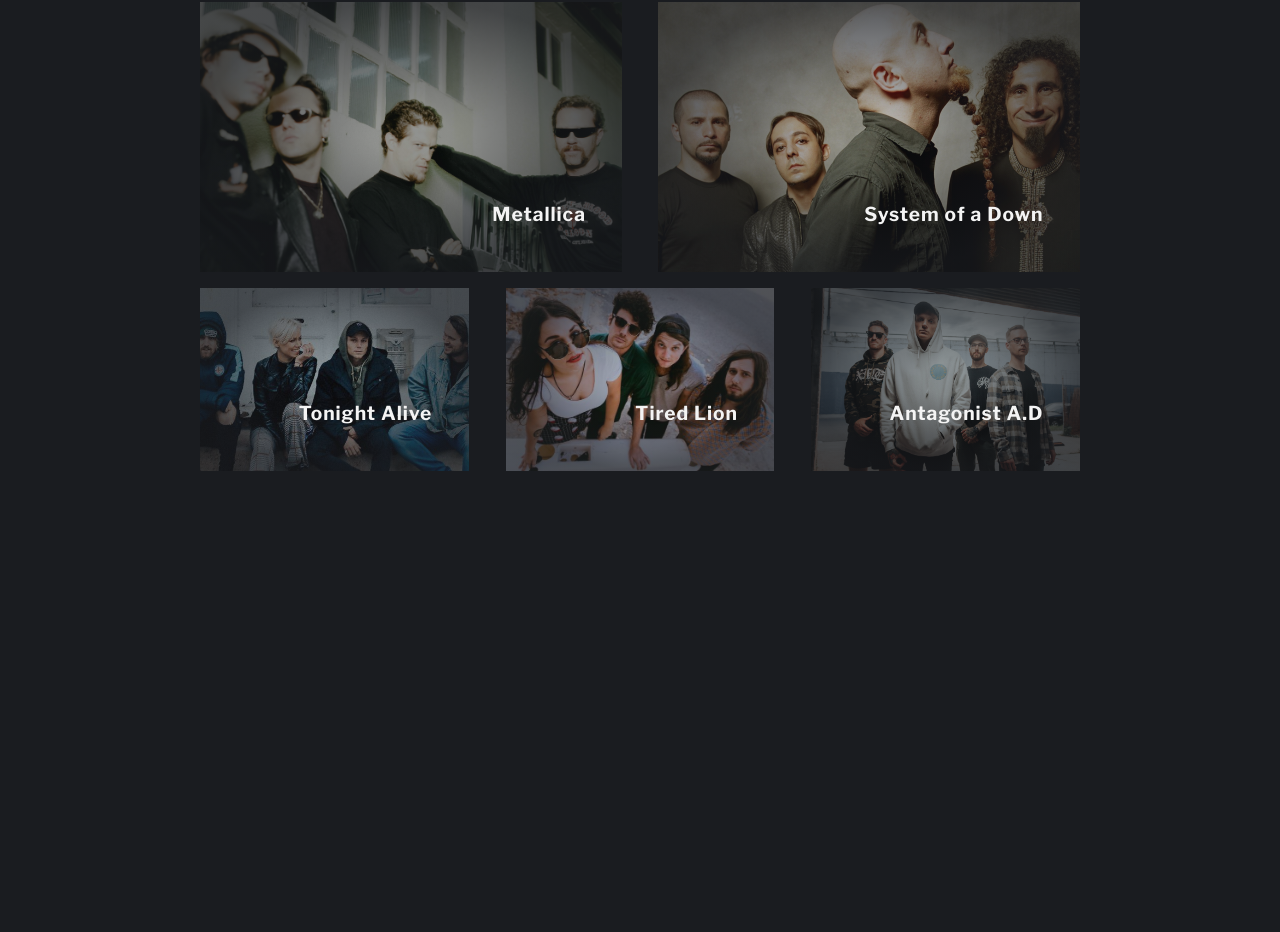
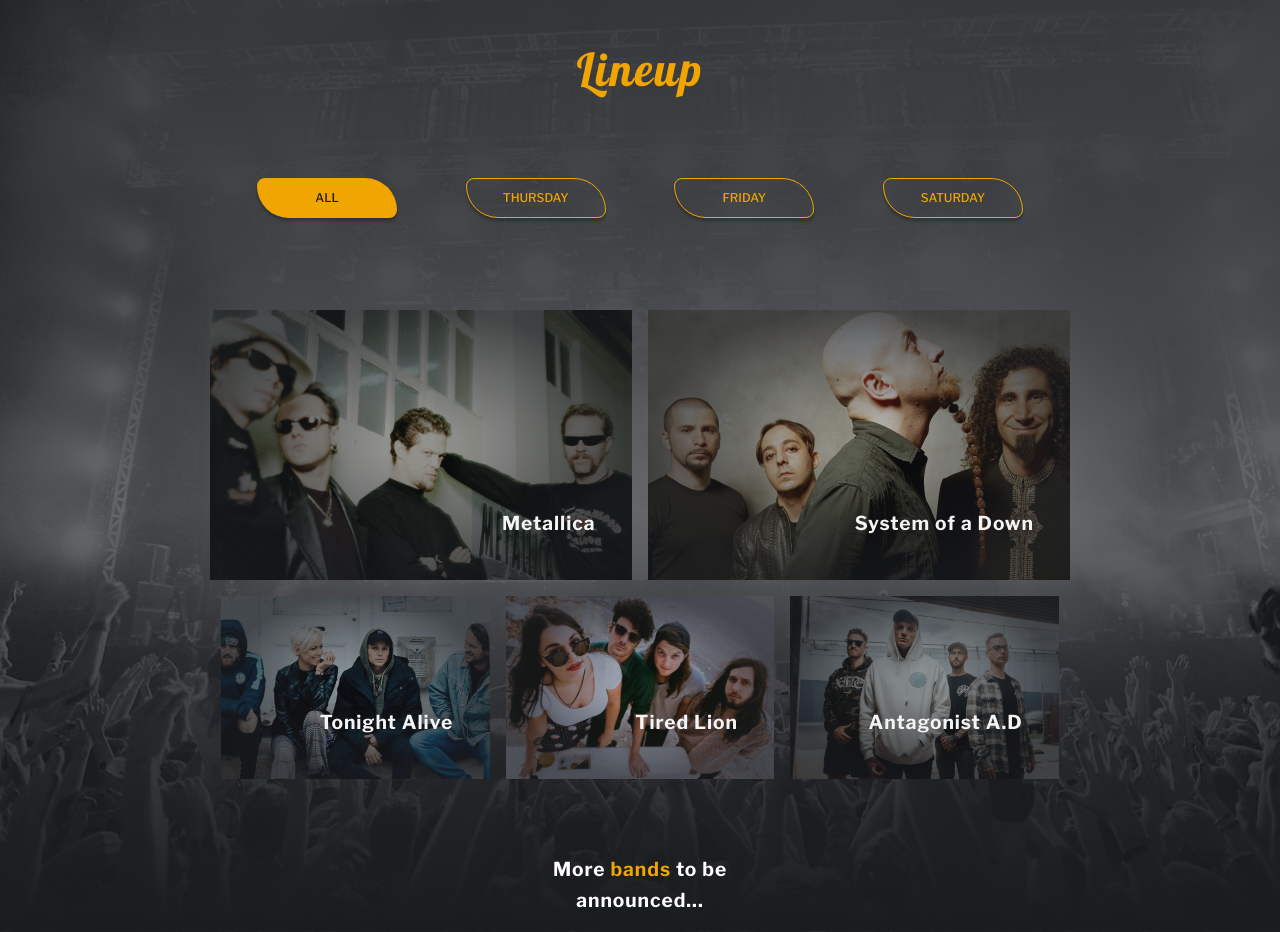
Before and after one commit to jensengbg-christian-mosciatti/ux-rocks, a Vue app: page /#/lineup in a window 1280 px wide. Shown: the part 123-1055 px from the top of the page. Before the commit the page ends 800 px from the top, so only its background shows below. Built offline with nearby package versions, Linux system fonts and the light colour scheme.

Commit message:
background, buttons and margins added

```diff
--- a/src/styles/_general.scss
+++ b/src/styles/_general.scss
@@ -14,6 +14,16 @@
   height: 110vh; /* You must set a specified height */
   background-repeat: no-repeat; /* Do not repeat the image */
   background-size: cover; /* Resize the background image to cover the entire container */
+  background-position: center;
+}
+
+html.lineup {
+  min-height: 100vh;
+  background-color: $black;
+  background: $lineup-shadow, url('./assets/img/lineup-bg.jpg');
+  //   background: url('./assets/img/bck-tickets.jpg');
+  background-repeat: no-repeat;
+  background-size: cover;
   background-position: center;
 }
 
--- a/src/styles/_variables.scss
+++ b/src/styles/_variables.scss
@@ -12,6 +12,7 @@
 //*MARGINS
 $margin-v-h1: 1.86em;
 $margin-v-h2: 0.86em;
+$margin-v-mobile-button: 1.8em;
 $margin-v-button: 2.86em;
 $margin-v-section: 3.3em;
 $margin-v-img: 1.86em;
@@ -56,6 +57,12 @@
   rgba(26, 28, 32, 0.35) 16%,
   rgba(26, 28, 32, 1) 99%
 );
+$lineup-shadow: linear-gradient(
+  180deg,
+  rgba(26, 28, 32, 0.822) 30%,
+  rgba(26, 28, 32, 0.671) 60%,
+  rgb(26, 28, 32) 99%
+);
 $bg-shadow-home: linear-gradient(180deg, rgba(0, 0, 0, 0.57) 0%, #1A1C20 100%);
 
 
--- a/src/views/Lineup.vue
+++ b/src/views/Lineup.vue
@@ -1,17 +1,35 @@
 <template>
   <div id="lineup">
+      <h1>Lineup</h1>
+      <div class="btn-container">
+        <PrimaryBtn title="ALL"/>
+        <GhostBtn title="THURSDAY"/>
+        <GhostBtn title="FRIDAY"/>
+        <GhostBtn title="SATURDAY"/>
+      </div>
+      <div class="lineup-container">
         <Artist name="Metallica" pic="metallica.jpg" type="highlight"/>
         <Artist name="System of a Down" pic="system-of-a-down.jpg" type="highlight"/>
         <Artist name="Tonight Alive" pic="jan.jpg" type="rest"/>
         <Artist name="Tired Lion" pic="tired-lion.jpg" type="rest"/>
         <Artist name="Antagonist A.D" pic="ad.jpg" type="rest"/>
       </div>
+      <h2>More <span class="gold">bands</span> to be announced...</h2>
+  </div>
 </template>
 
 <script>
 import Artist from '@/components/Artist'
+import PrimaryBtn from '@/components/PrimaryBtn'
+import GhostBtn from '@/components/GhostBtn'
 export default {
-  components: { Artist },
+  components: { Artist, PrimaryBtn, GhostBtn },
+  beforeCreate() {
+    document.documentElement.className = 'lineup'
+  },
+  beforeUnmount() {
+    document.documentElement.className = ''
+  },
 }
 </script>
 
@@ -20,9 +38,30 @@
   margin: auto;
   display: flex;
   justify-content: space-between;
+  align-items: center;
   width: 70vw;
   max-width: 1400px;
+  flex-direction: column;
+  h1 {
+    color: $gold;
+    margin: 50px;
+  }
+  h2 {
+    max-width: 200px;
+    text-align: center;
+    line-height: 1.6em;
+  }
+  .btn-container {
+    display: flex;
+    justify-content: center;
+    align-items: center;
+  }
+  .lineup-container {
+    margin: 50px auto;
+    display: flex;
+    justify-content: center;
     flex-wrap: wrap;
+  }
 }
 
 
@@ -32,6 +71,14 @@
     display: flex;
     justify-content: center;
     flex-wrap: wrap;
+    width: 80vw;
+    .btn-container {
+    flex-wrap: wrap;
+    max-width: 500px;
+    .primary-btn, .ghost-btn {
+      margin: $margin-v-mobile-button;
+    }
+  }
   }
 }
 
```
Also changed, not shown: src/assets/img/lineup-bg.jpg (renamed from src/assets/crowd-background.jpg). Lines whose indentation alone changed are shown as unchanged.
